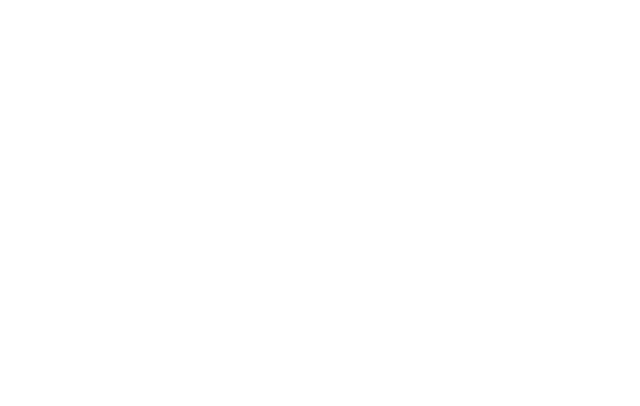
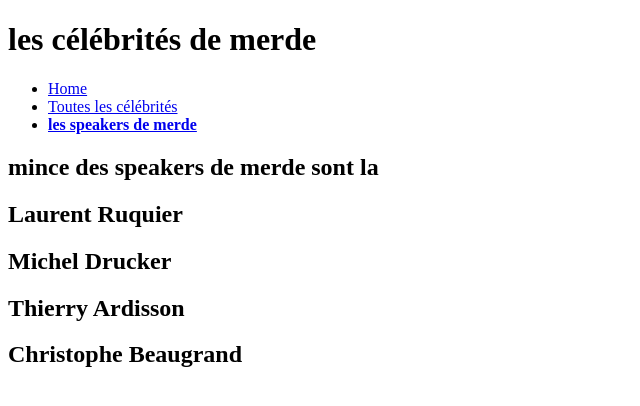
Before and after one commit to lexstars-ls/REACT_exo, a React (Create React App) app in the folder worst-celebrities/: page /speakerspage in a window 1280 px wide. Before the commit this address had no page. Shown: the top 406 px of the page, without its empty margins (0-640 px from the left). Built offline with nearby package versions, Linux system fonts and the light colour scheme.

Commit message:
add props tv speakers

```diff
--- a/worst-celebrities/src/App.js
+++ b/worst-celebrities/src/App.js
@@ -2,6 +2,7 @@
 import HomePage from "./page/HomePage";
 import CelebritiesPage from "./page/CelebritiesPage";
 import CelebritiePage from "./page/CelebritiePage";
+import TvSpeakersPage from "./page/TvSpeakersPage";
 function App() {
   return (
     <BrowserRouter>
@@ -11,6 +12,8 @@
         <Route path="/celebritypages" element={<CelebritiesPage />} />
         <Route path="/celebritypage" element ={<CelebritiePage/>}  />
         <Route path="/celebritypage/:id" element ={< CelebritiePage/>}  />
+        <Route path="/speakerspage" element ={< TvSpeakersPage/>}  />
+
       </Routes>
     </BrowserRouter>
 
--- a/worst-celebrities/src/component/Header.jsx
+++ b/worst-celebrities/src/component/Header.jsx
@@ -24,7 +24,16 @@
             ) : (
               <Link to="/celebritypages">Toutes les célébrités</Link>
             )}
+          </li>
 
+          <li>
+            {currentPage === "speakers" ? (
+              <strong>
+                <Link to="/speakerspage">les speakers de merde</Link>
+              </strong>
+            ) : (
+              <Link to="/speakerspage">les speakers de merde</Link>
+            )}
           </li>
         </ul>
       </nav>
--- /dev/null
+++ b/worst-celebrities/src/component/SpeakerCard.jsx
@@ -0,0 +1,11 @@
+function SpeakerCard ({badSpeaker}) {
+
+    return (
+        <>
+            <h2> {badSpeaker}</h2>
+
+        </>
+    )
+}
+
+export default SpeakerCard;
--- a/worst-celebrities/src/page/CelebritiesPage.jsx
+++ b/worst-celebrities/src/page/CelebritiesPage.jsx
@@ -9,7 +9,7 @@
 
     return (
         <>
-            <Header currentPage={"celebrities"} />
+            <Header currentPage= {"celebrities"} />
 
 
             <main>
--- /dev/null
+++ b/worst-celebrities/src/page/TvSpeakersPage.jsx
@@ -0,0 +1,23 @@
+import Header from "../component/Header"
+import SpeakerCard from "../component/SpeakerCard"
+function TvSpeakersPage (){
+    const speakers = ["Laurent Ruquier ","Michel Drucker ","Thierry Ardisson ","Christophe Beaugrand "];
+
+
+    return(
+        <>
+        <Header currentPage={"speakers"}/>
+        <h2>mince des speakers de merde sont la</h2>
+        <main>
+        {speakers.map ((NameS) => {
+            return (
+                <SpeakerCard badSpeaker= {NameS} />
+            )
+        })}
+
+        </main>
+
+        </>
+    )
+}
+export default TvSpeakersPage
```
